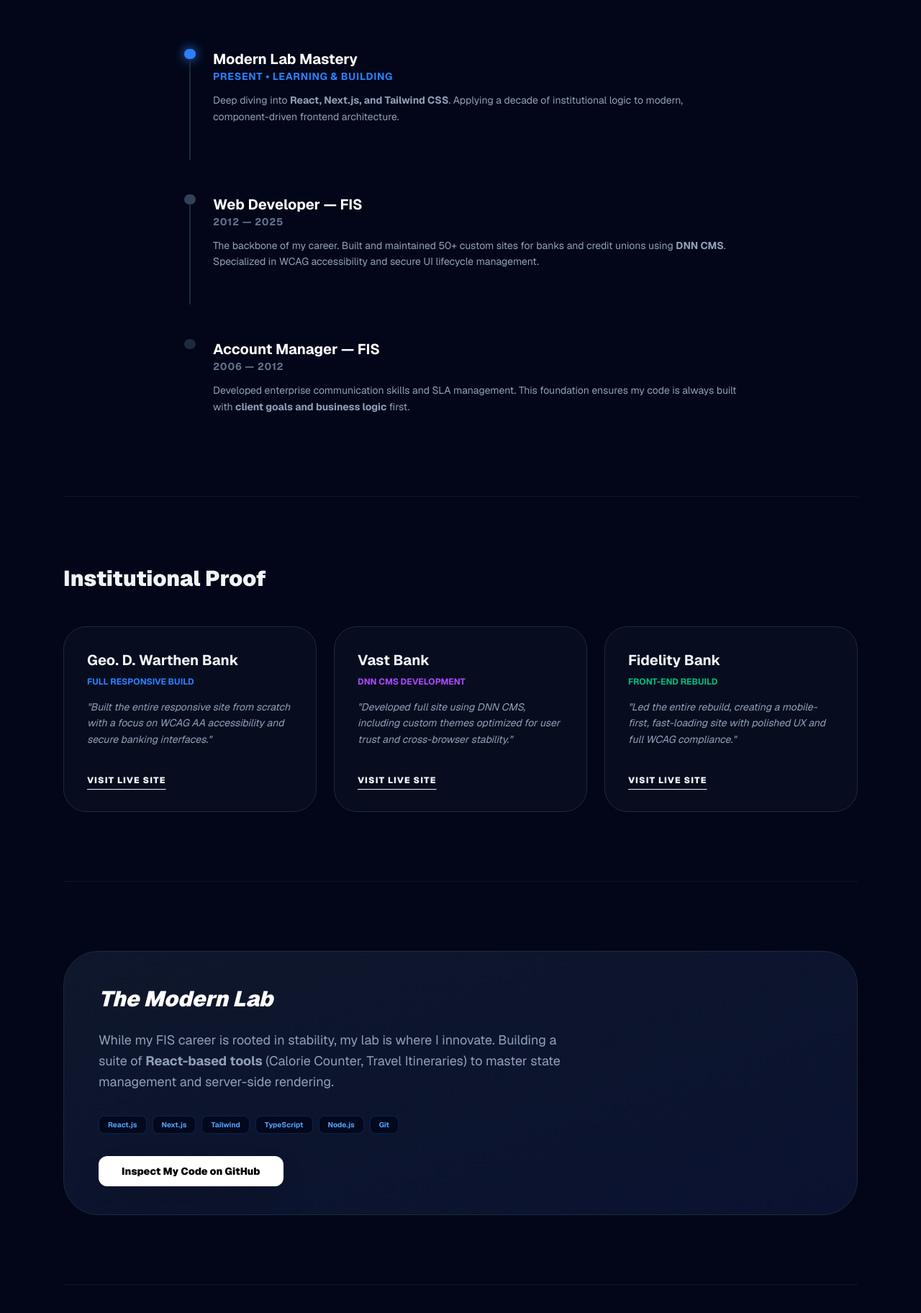
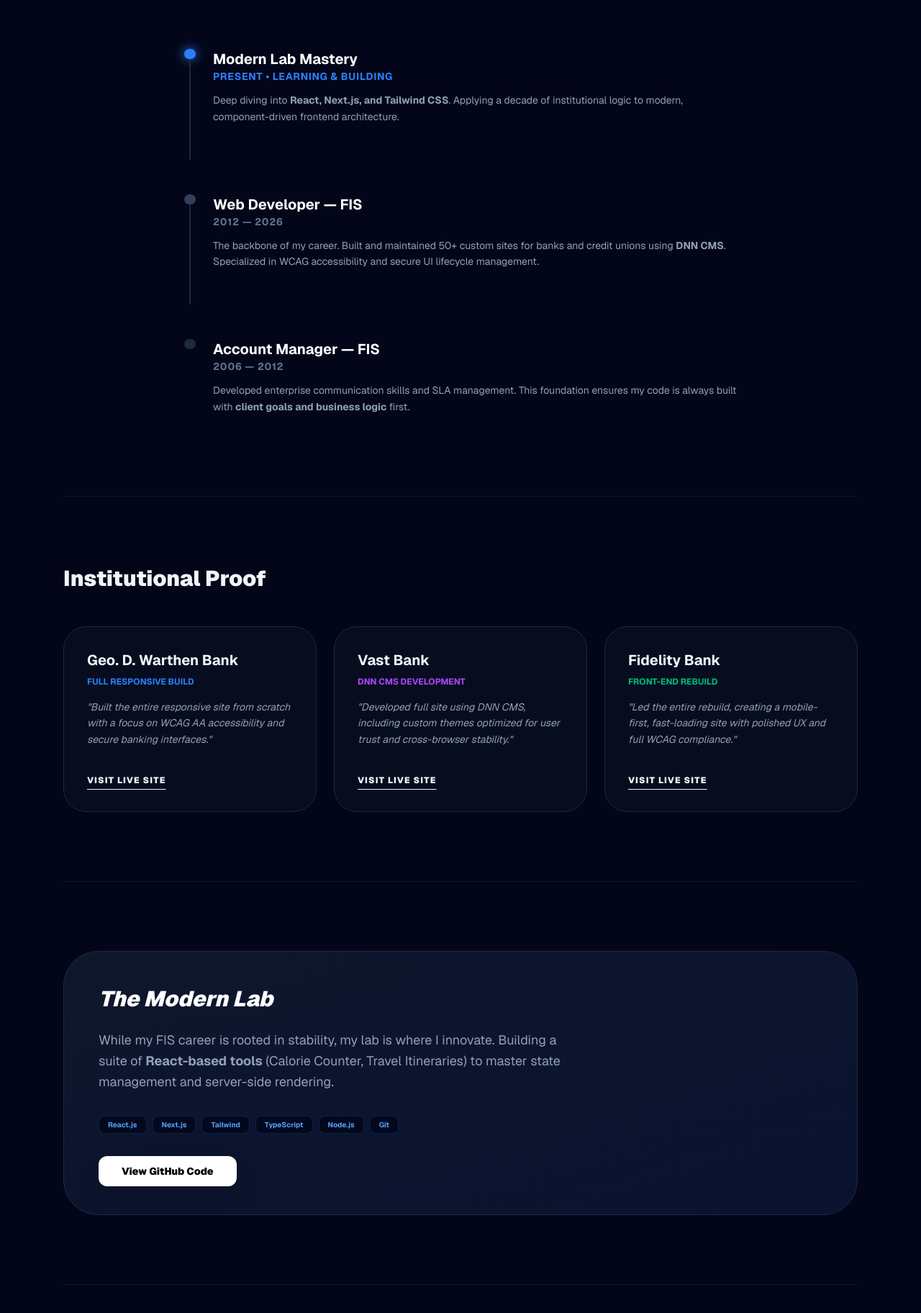
Before and after one commit to Peterbgood/my-portfolio, a Next.js app: page /my-portfolio/ in a window 1280 px wide. Shown: the part 1177-3001 px from the top of the page at 72% size. Built offline with nearby package versions, Linux system fonts and the light colour scheme.

Commit message:
updated year

```diff
--- a/app/page.tsx
+++ b/app/page.tsx
@@ -117,7 +117,7 @@
               </div>
               <div className="pb-12">
                 <h4 className="text-xl font-bold text-white">Web Developer — FIS</h4>
-                <p className="text-slate-500 text-sm font-bold mb-3 uppercase tracking-wider">2012 — 2025</p>
+                <p className="text-slate-500 text-sm font-bold mb-3 uppercase tracking-wider">2012 — 2026</p>
                 <p className="text-slate-400 text-sm leading-relaxed">
                   The backbone of my career. Built and maintained 50+ custom sites for banks and credit unions using <strong>DNN CMS</strong>. Specialized in WCAG accessibility and secure UI lifecycle management.
                 </p>
@@ -200,7 +200,7 @@
                   ))}
                 </div>
                 <a href="https://github.com/Peterbgood" target="_blank" className="bg-white text-black px-8 py-3 rounded-xl font-black text-sm hover:bg-blue-500 hover:text-white transition shadow-2xl">
-                  Inspect My Code on GitHub
+                  View GitHub Code
                 </a>
               </div>
               <div className="absolute top-0 right-0 w-64 h-64 bg-blue-600/10 blur-[100px] -z-10"></div>
```
